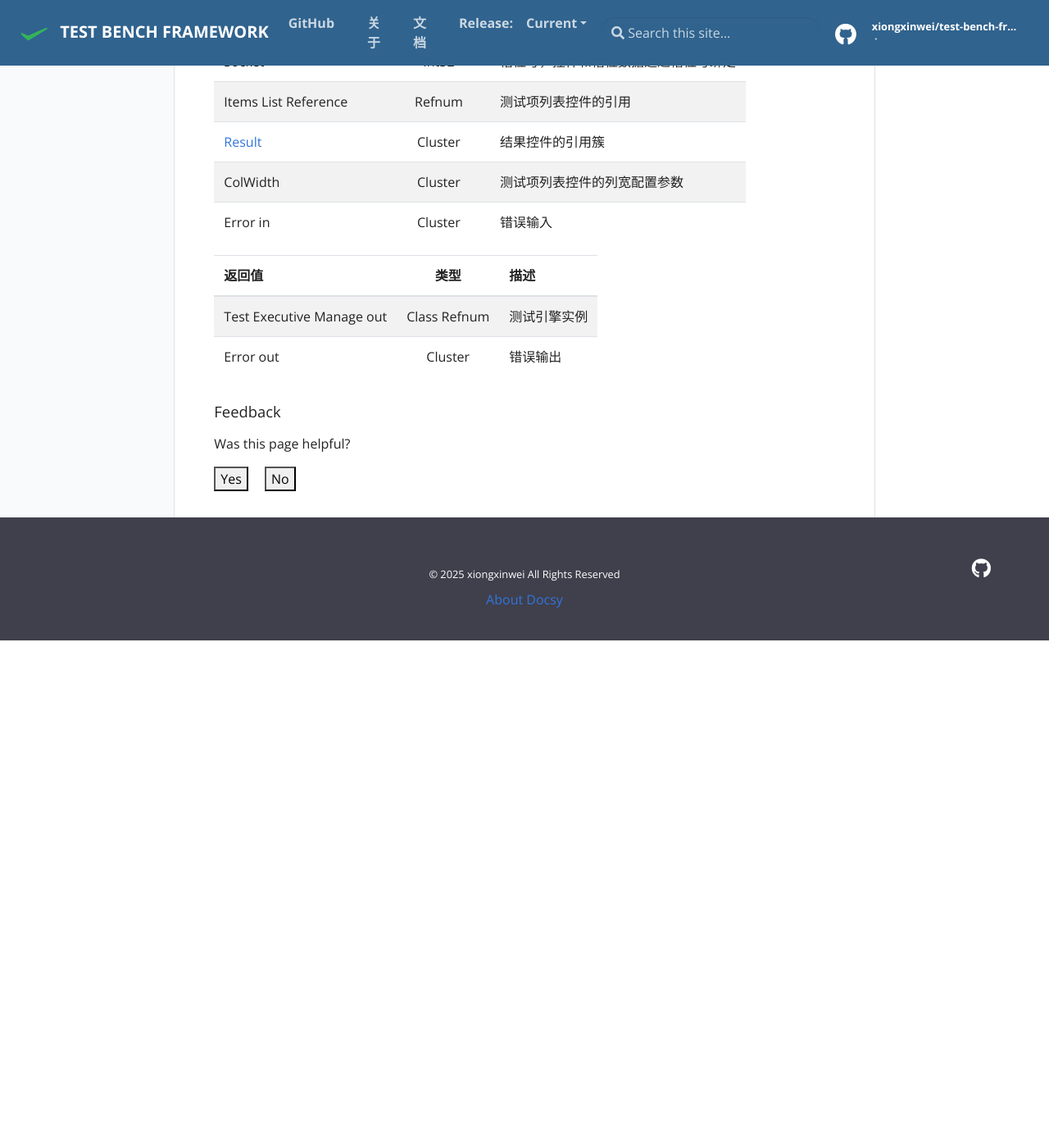
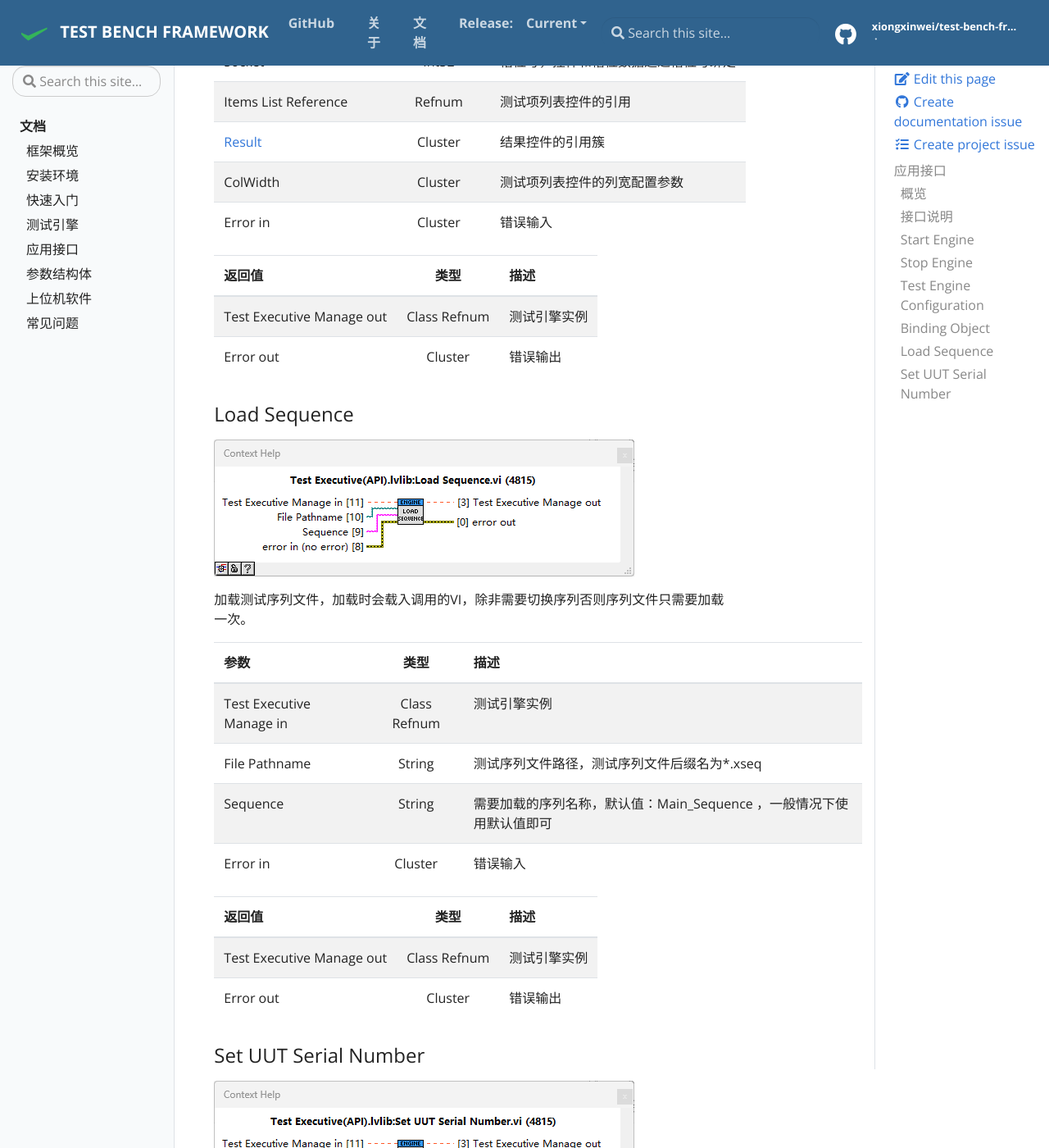
Before and after one commit to XiongXinwei-code/test-bench-framework, a Jekyll site: the page built from docs/_docs/应用接口.md, in a window 1280 px wide and 1400 px high, scrolled down 3552 px. Shown: the whole window at 82% size. Built offline with Jekyll 4.4.1, drawn with Linux system fonts in a browser that asks for light colours; before the commit the page ends 4333 px from its top, so only the background shows below that; some of the changed text lies outside the part shown.

Commit message:
Update API docs with new sections and images
Added documentation for 'Load Sequence' and 'Set UUT Serial Number' APIs, including parameter tables and descriptions. Inserted two new reference images to illustrate the API usage.

```diff
--- a/docs/_docs/应用接口.md
+++ b/docs/_docs/应用接口.md
@@ -70,16 +70,52 @@
 
 <img title="API" src="../assets/img/2025-08-29 103031.png" alt="loading-ag-178">
 
-| 参数                                                                                                                                                                       | 类型           | 描述                 |
-|:------------------------------------------------------------------------------------------------------------------------------------------------------------------------ |:------------:|:------------------ |
-| Test Executive Manage in                                                                                                                                                 | Class Refnum | 测试引擎实例             |
-| Socket                                                                                                                                                                   | Int32        | 槽位号，控件和槽位数据通过槽位号绑定 |
-| Items List Reference                                                                                                                                                     | Refnum       | 测试项列表控件的引用         |
-| [Result](https://xiongxinwei-code.github.io/test-bench-framework/docs/%E5%8F%82%E6%95%B0%E7%BB%93%E6%9E%84%E4%BD%93#Result)                  | Cluster      | 结果控件的引用簇           |
-| ColWidth                                                                                                                                                                 | Cluster      | 测试项列表控件的列宽配置参数     |
-| Error in                                                                                                                                                                 | Cluster      | 错误输入               |
+| 参数                                                                                                                          | 类型           | 描述                 |
+|:--------------------------------------------------------------------------------------------------------------------------- |:------------:|:------------------ |
+| Test Executive Manage in                                                                                                    | Class Refnum | 测试引擎实例             |
+| Socket                                                                                                                      | Int32        | 槽位号，控件和槽位数据通过槽位号绑定 |
+| Items List Reference                                                                                                        | Refnum       | 测试项列表控件的引用         |
+| [Result](https://xiongxinwei-code.github.io/test-bench-framework/docs/%E5%8F%82%E6%95%B0%E7%BB%93%E6%9E%84%E4%BD%93#Result) | Cluster      | 结果控件的引用簇           |
+| ColWidth                                                                                                                    | Cluster      | 测试项列表控件的列宽配置参数     |
+| Error in                                                                                                                    | Cluster      | 错误输入               |
 
 | 返回值                       | 类型           | 描述     |
 |:------------------------- |:------------:|:------ |
 | Test Executive Manage out | Class Refnum | 测试引擎实例 |
 | Error out                 | Cluster      | 错误输出   |
+
+### Load Sequence
+
+<img title="API" src="../assets/img/2025-08-29 142642.png" alt="loading-ag-178">
+
+加载测试序列文件，加载时会载入调用的VI，除非需要切换序列否则序列文件只需要加载一次。
+
+| 参数                       | 类型           | 描述                                        |
+|:------------------------ |:------------:|:----------------------------------------- |
+| Test Executive Manage in | Class Refnum | 测试引擎实例                                    |
+| File Pathname            | String       | 测试序列文件路径，测试序列文件后缀名为*.xseq                 |
+| Sequence                 | String       | 需要加载的序列名称，默认值：Main_Sequence ，一般情况下使用默认值即可 |
+| Error in                 | Cluster      | 错误输入                                      |
+
+| 返回值                       | 类型           | 描述     |
+|:------------------------- |:------------:|:------ |
+| Test Executive Manage out | Class Refnum | 测试引擎实例 |
+| Error out                 | Cluster      | 错误输出   |
+
+### Set UUT Serial Number
+
+<img title="API" src="../assets/img/2025-08-29 143328.png" alt="loading-ag-178">
+
+设置当前槽位待测产品的序列号。
+
+| 参数                       | 类型           | 描述                                                                |
+|:------------------------ |:------------:|:----------------------------------------------------------------- |
+| Test Executive Manage in | Class Refnum | 测试引擎实例                                                            |
+| Socket                   | Int32        | 槽位号，待测产品的序列号需要通过槽位号绑定                 |
+| Serial Number            | String       | 待测产品序列号，可以为空值                                                     |
+| Error in                 | Cluster      | 错误输入                                                              |
+
+| 返回值                       | 类型           | 描述     |
+|:------------------------- |:------------:|:------ |
+| Test Executive Manage out | Class Refnum | 测试引擎实例 |
+| Error out                 | Cluster      | 错误输出   |
```
Also changed, not shown: docs/assets/img/2025-08-29 142642.png (added), docs/assets/img/2025-08-29 143328.png (added).
